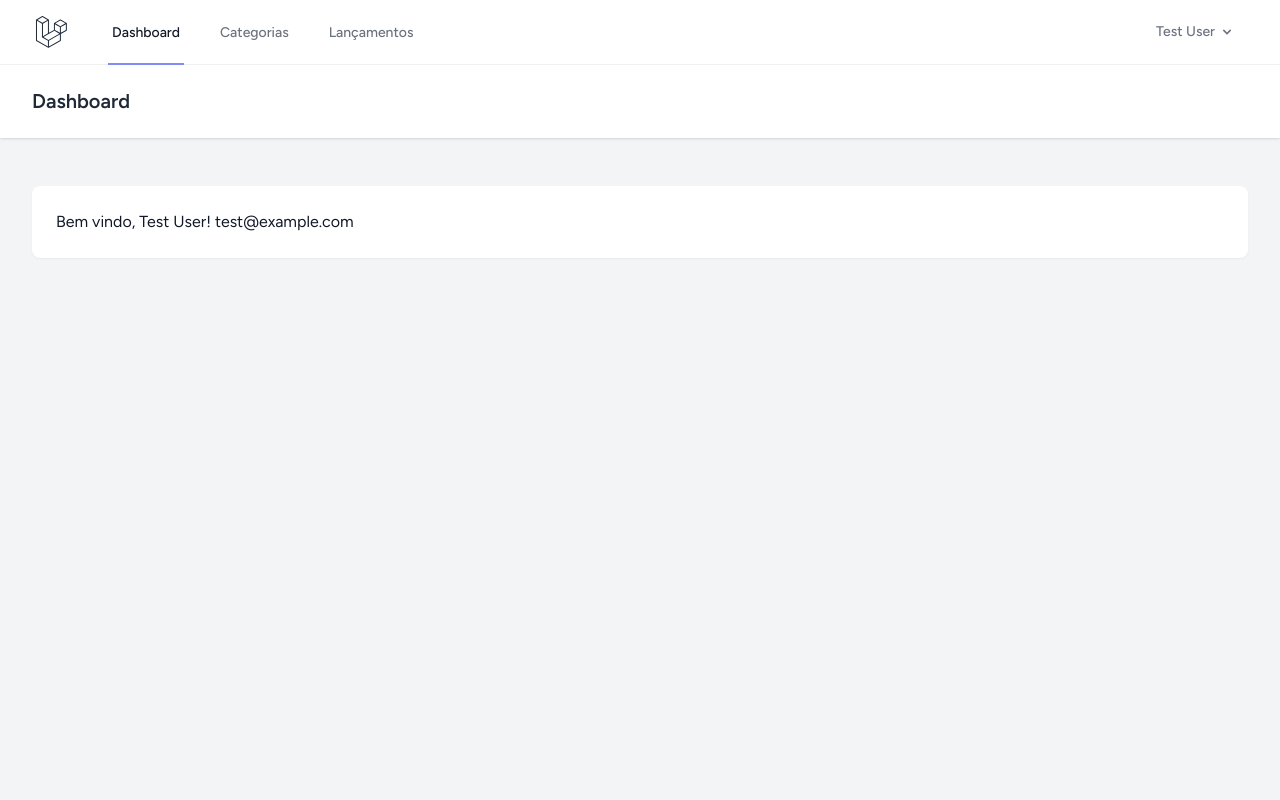
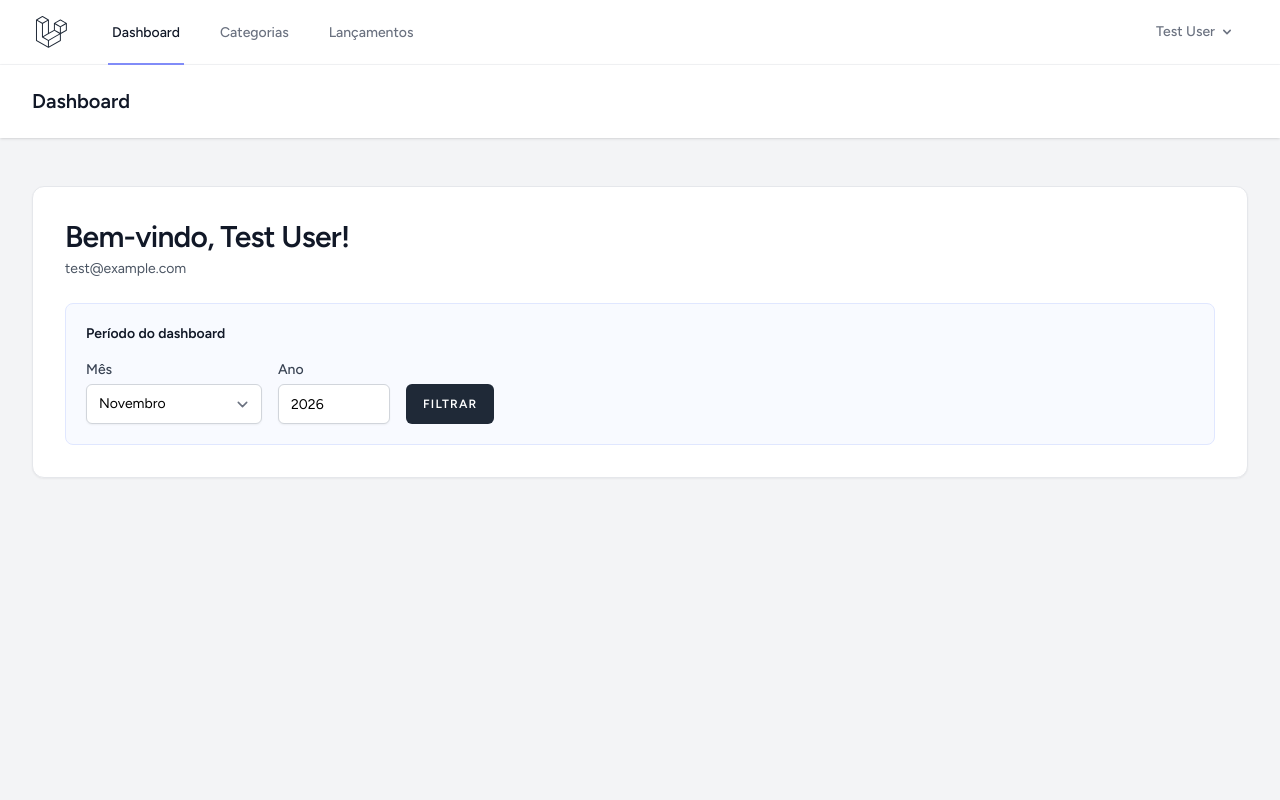
Before and after one commit to filipecruz97/projeto, a Laravel app: page /dashboard in a window 1280 px wide. Run offline with Laravel 12, Linux system fonts and the light colour scheme; a user stored in the database is signed in; data comes from the database, SQL or seed files in the repository; style sheets or scripts are compiled from the project's sources.

Commit message:
feat: adiciona filtro de período ao dashboard

```diff
--- a/app/Http/Controllers/DashboardController.php
+++ b/app/Http/Controllers/DashboardController.php
@@ -1,13 +1,24 @@
 <?php
 
 namespace App\Http\Controllers;
+use Illuminate\Http\Request;
 
 
 class DashboardController extends Controller
 
 {
-    public function index()
+    public function index(Request $request)
     {
-        return view('dashboard');
+        $validated = $request->validate([
+        'month' => ['sometimes', 'required', 'integer', 'between:1,12'],
+        'year' => ['sometimes', 'required', 'integer', 'between:1000,9999'],
+    ]);
+
+        $currentDate = now();
+
+        $month = (int) ($validated['month'] ?? $currentDate->month);
+        $year = (int) ($validated['year'] ?? $currentDate->year);
+
+        return view('dashboard', compact('month', 'year'));
     }
 }
--- a/resources/views/dashboard.blade.php
+++ b/resources/views/dashboard.blade.php
@@ -1,16 +1,52 @@
 <x-app-layout>
     <x-slot name="header">
-        <h2 class="font-semibold text-xl text-gray-800 leading-tight">
+        <h1 class="text-xl font-semibold leading-tight text-gray-900">
             {{ __('Dashboard') }}
-        </h2>
+        </h1>
     </x-slot>
 
-    <div class="py-12">
-        <div class="max-w-7xl mx-auto sm:px-6 lg:px-8">
-            <div class="bg-white overflow-hidden shadow-sm sm:rounded-lg">
-                <div class="p-6 text-gray-900">
-               {{ __('Bem vindo, ') . auth()->user()->name . '! ' . auth()->user()->email }}
-                </div>
+    <div class="mx-auto max-w-7xl px-4 py-8 sm:px-6 sm:py-12 lg:px-8">
+        <div class="rounded-xl border border-gray-200 bg-white p-5 shadow-sm sm:p-8">
+            <div class="flex flex-col gap-1">
+                <h2 class="break-words text-2xl font-semibold tracking-tight text-gray-900 sm:text-3xl">
+                    Bem-vindo, {{ auth()->user()->name }}!
+                </h2>
+                <p class="break-words text-sm text-gray-600">{{ auth()->user()->email }}</p>
+            </div>
+
+            <div class="mt-6 rounded-lg border border-indigo-100 bg-indigo-50/40 p-4 sm:p-5">
+                <h2 id="dashboard-period-heading" class="text-sm font-semibold text-gray-900">
+                    Período do dashboard
+                </h2>
+
+                <form method="GET" action="{{ route('dashboard') }}" aria-labelledby="dashboard-period-heading"
+                    class="mt-4 flex flex-col gap-4 sm:flex-row sm:items-end">
+                    <div class="flex flex-col gap-1 sm:w-44">
+                        <x-input-label for="month" value="Mês" />
+                        <select name="month" id="month"
+                            class="h-10 w-full rounded-md border-gray-300 text-sm shadow-sm focus:border-indigo-500 focus:ring-indigo-500">
+                            @foreach ([
+                                1 => 'Janeiro', 2 => 'Fevereiro', 3 => 'Março', 4 => 'Abril',
+                                5 => 'Maio', 6 => 'Junho', 7 => 'Julho', 8 => 'Agosto',
+                                9 => 'Setembro', 10 => 'Outubro', 11 => 'Novembro', 12 => 'Dezembro',
+                            ] as $number => $label)
+                                <option value="{{ $number }}" @selected($month === $number)>
+                                    {{ $label }}
+                                </option>
+                            @endforeach
+                        </select>
+                    </div>
+
+                    <div class="flex flex-col gap-1 sm:w-28">
+                        <x-input-label for="year" value="Ano" />
+                        <x-text-input type="number" name="year" id="year" :value="$year" min="1000" max="9999"
+                            required class="h-10 w-full text-sm" />
+                    </div>
+
+                    <x-primary-button class="h-10 justify-center">
+                        Filtrar
+                    </x-primary-button>
+                </form>
             </div>
         </div>
     </div>
```
